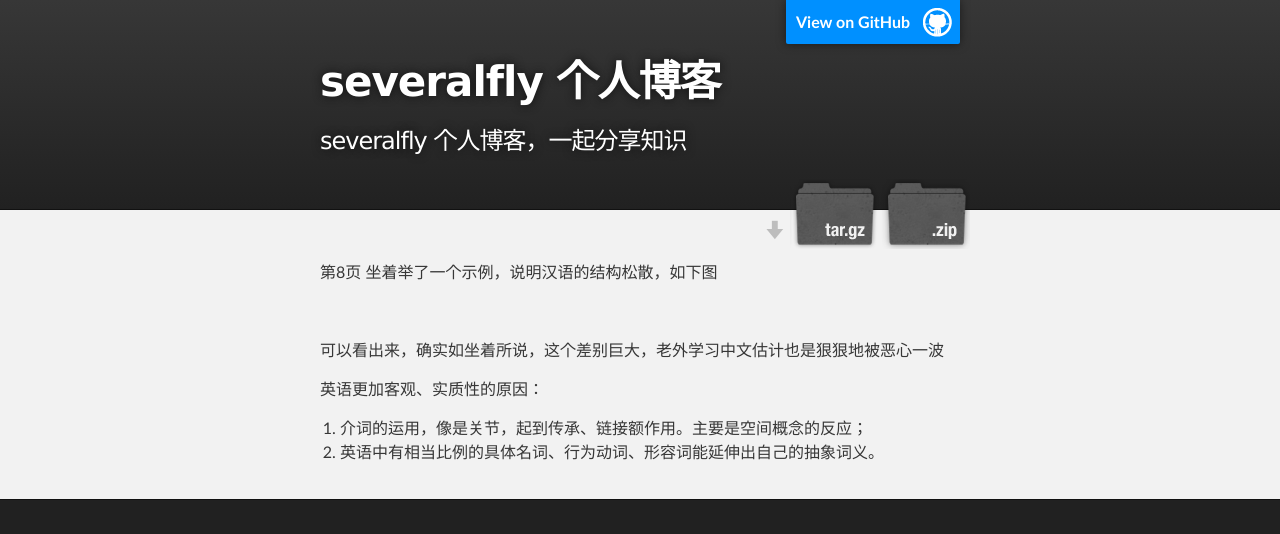
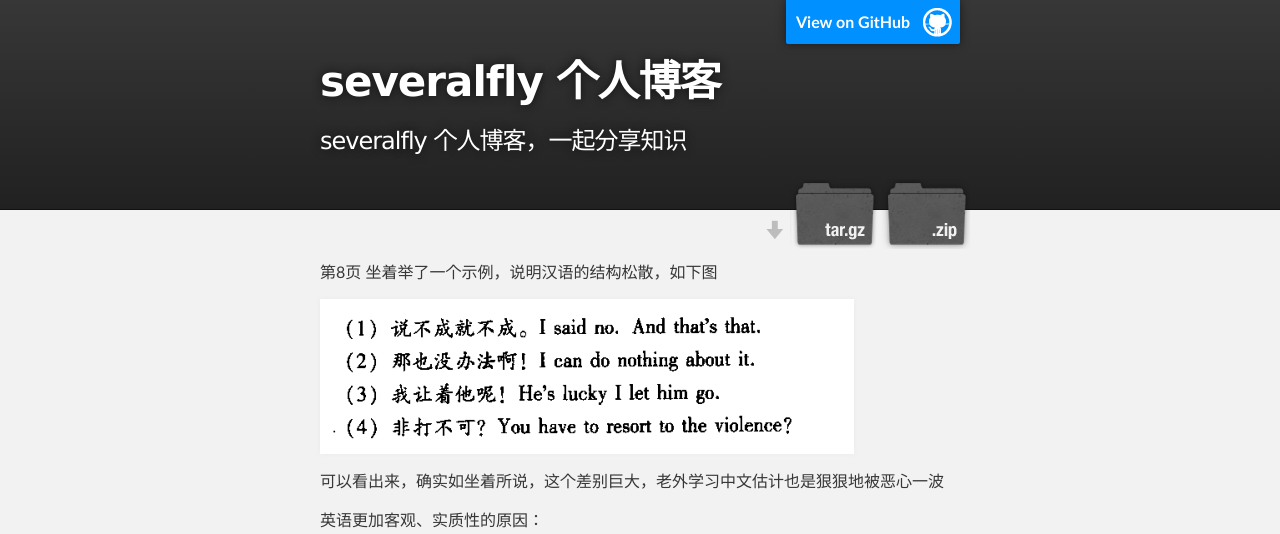
Before and after one commit to severalfly/severalfly.github.io, a Jekyll site: the page built from _english_si_wei/2026-02-28-ying_yu_si_wei_002.md, in a window 1280 px wide. Shown: the top 534 px of the page. Built offline with Jekyll 4.4.1, drawn with Linux system fonts in a browser that asks for light colours.

Commit message:
修改图片地址

```diff
--- a/_english_si_wei/2026-02-28-ying_yu_si_wei_002.md
+++ b/_english_si_wei/2026-02-28-ying_yu_si_wei_002.md
@@ -5,7 +5,7 @@ title: 英语思维是这样练成的，第二天
 第8页
 坐着举了一个示例，说明汉语的结构松散，如下图
 
-![](imgs/Pasted_image_20260301172146.png)
+![](../imgs/Pasted_image_20260301172146.png)
 
 可以看出来，确实如坐着所说，这个差别巨大，老外学习中文估计也是狠狠地被恶心一波
 
```
